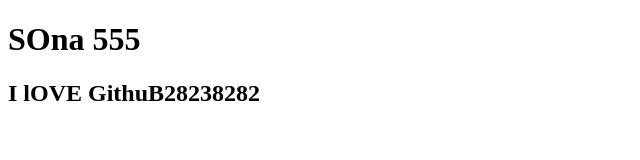
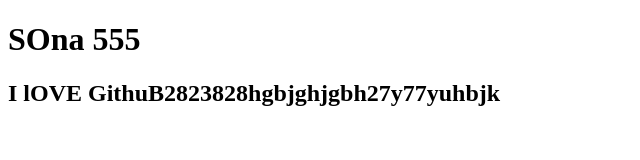
Before and after one commit to AkshayGhadavale/firstone, a plain HTML site: page index.html in a window 1280 px wide. Shown: the whole page, without its empty margins (0-640 px from the left). Drawn offline with Linux system fonts and the light colour scheme.

Commit message:
sonali branch

```diff
--- a/index.html
+++ b/index.html
@@ -7,6 +7,6 @@
 </head>
 <body>
     <h1>SOna 555</h1>
-    <h2>I lOVE GithuB28238282</h2>
+    <h2>I lOVE GithuB2823828hgbjghjgbh27y77yuhbjk</h2>
 </body>
 </html>
```
